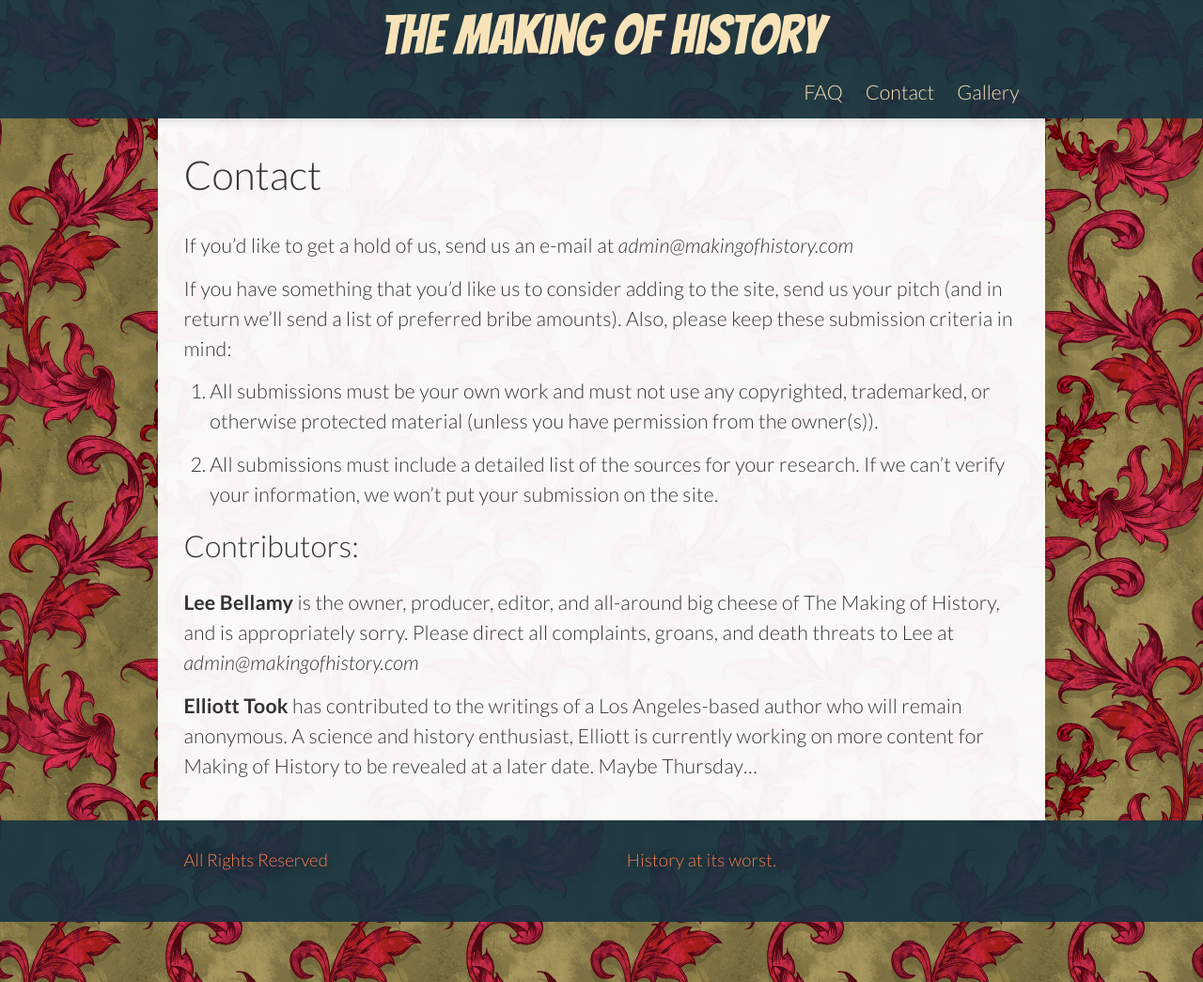
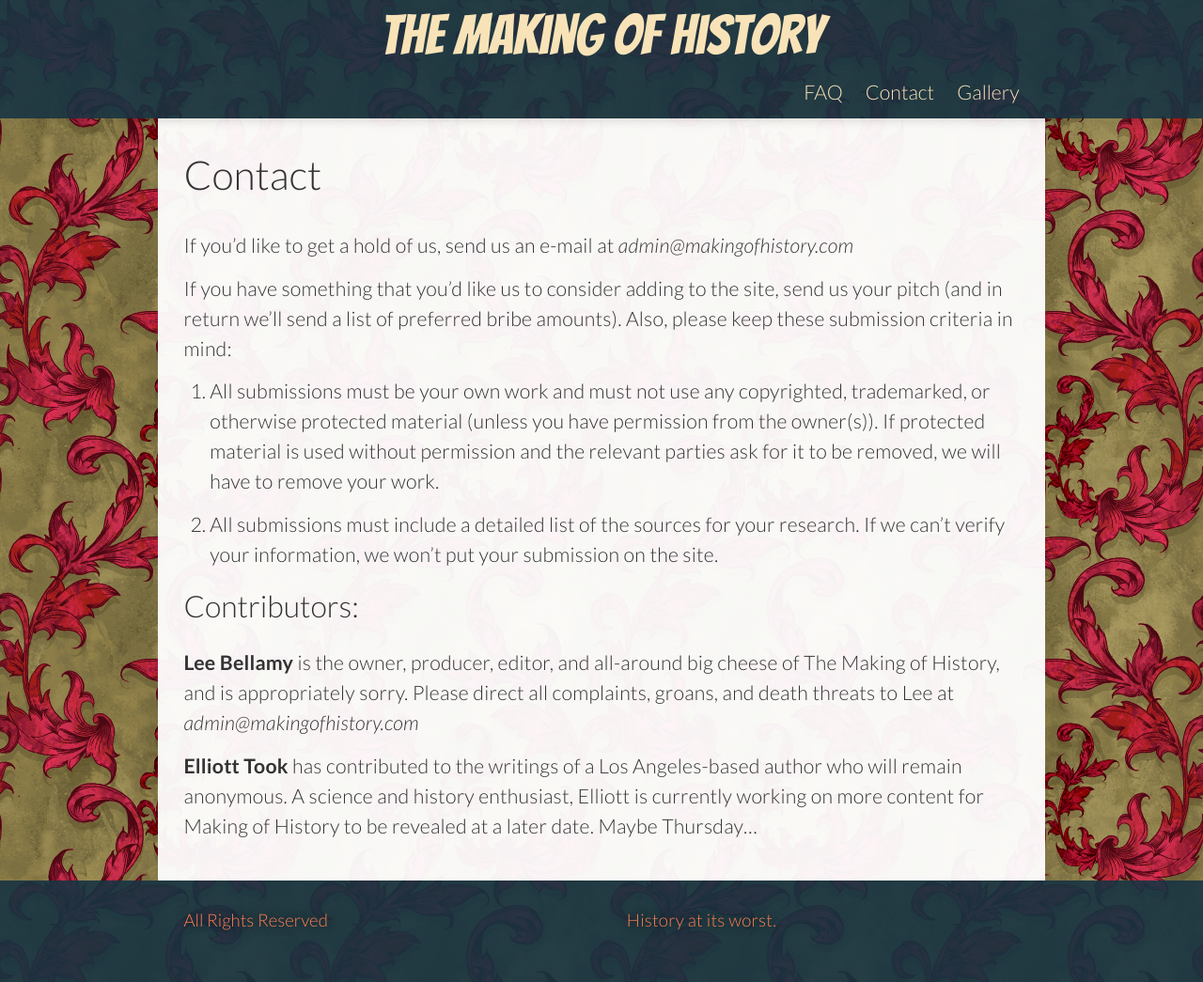
Before and after one commit to benadamstyles/making-of-history, a Jekyll site: the page built from contact.md, in a window 1280 px wide and 1045 px high. Shown: the whole window at 94% size. Built offline with Jekyll 4.4.1, drawn with Linux system fonts in a browser that asks for light colours; some web fonts are replaced.

Commit message:
Updated contact.md

```diff
--- a/contact.md
+++ b/contact.md
@@ -8,11 +8,12 @@
 
 
 
+
 If you'd like to get a hold of us, send us an e-mail at _admin@makingofhistory.com_
 
 If you have something that you’d like us to consider adding to the site, send us your pitch (and in return we'll send a list of preferred bribe amounts). Also, please keep these submission criteria in mind:
 
-1. All submissions must be your own work and must not use any copyrighted, trademarked, or otherwise protected material (unless you have permission from the owner(s)).
+1. All submissions must be your own work and must not use any copyrighted, trademarked, or otherwise protected material (unless you have permission from the owner(s)). If protected material is used without permission and the relevant parties ask for it to be removed, we will have to remove your work.
 
 2. All submissions must include a detailed list of the sources for your research. If we can’t verify your information, we won’t put your submission on the site.
 
```
